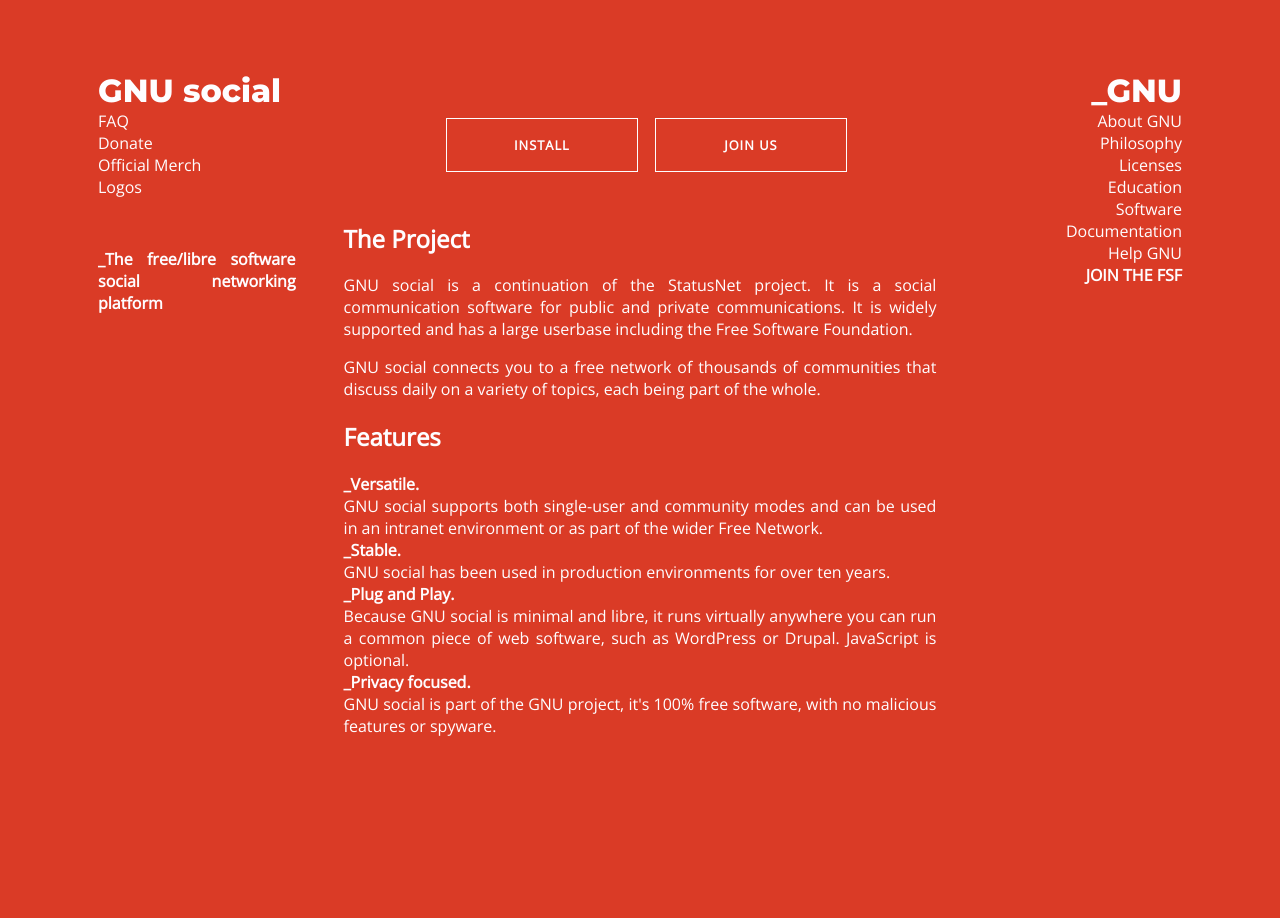
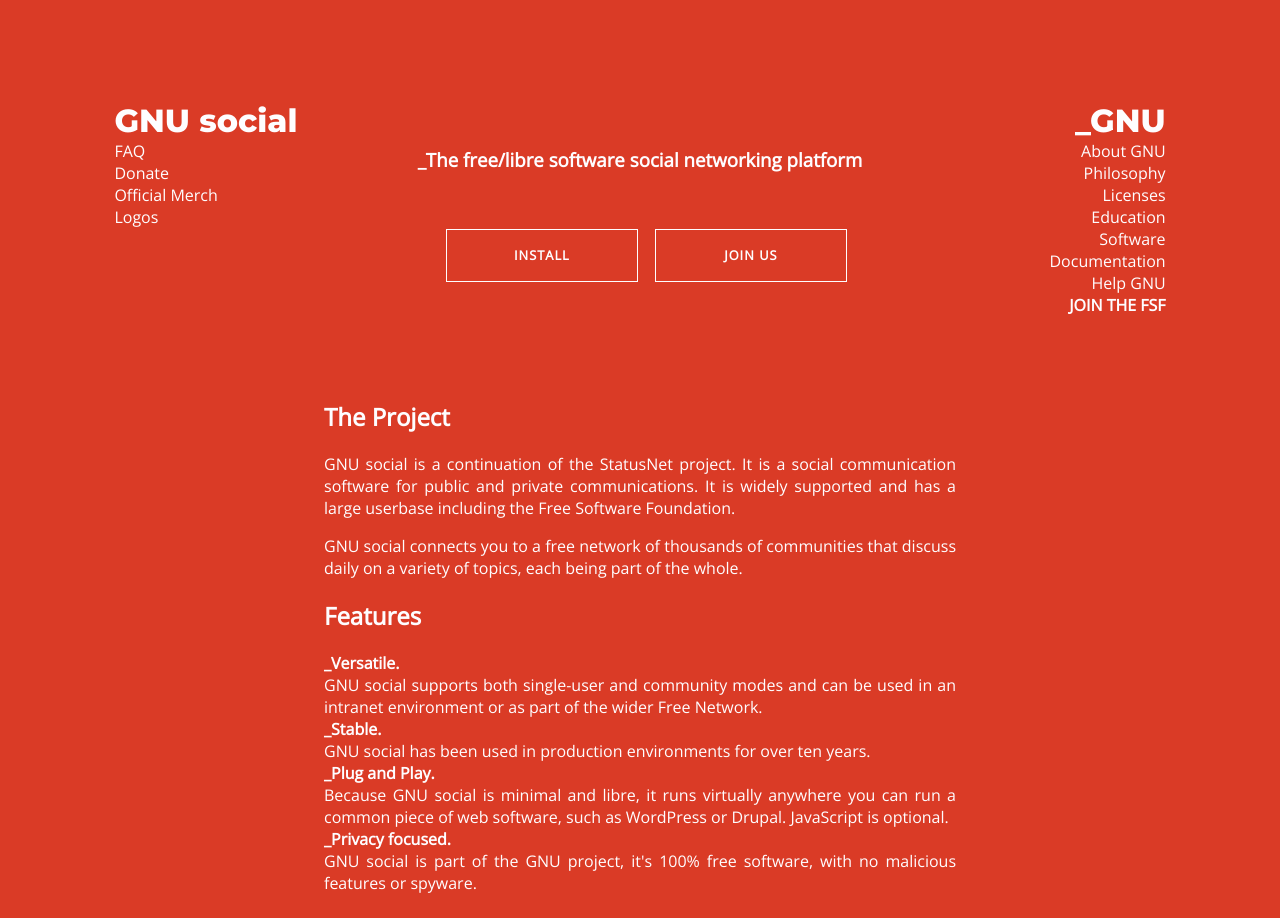
Before and after one commit to rainydaysavings/GNUsocial-v2-landing-page, a Jekyll site: the page built from index.html, in a window 1280 px wide. Built offline with Jekyll 4.4.1, drawn with Linux system fonts in a browser that asks for light colours; Markdown is read by kramdown in place of the engine named in the settings.

Commit message:
New layout.

```diff
--- a/_layouts/default.html
+++ b/_layouts/default.html
@@ -10,7 +10,7 @@
 </head>
 
 <body>
-    <div id="container">
+    <div class="container">
         <div id="left">
             <h1 class="gnus"><a href="{{site.baseurl}}/index.html">GNU social</a></h1>
             <nav class="navs-left">
@@ -21,11 +21,16 @@
                     <li><a href="">Logos</a></li>
                 </ul>
             </nav>
-            <h2 class="sideways">_The <a href="">free/libre</a> software social networking platform</h2>
         </div>
 
-        <div id="center">
-            {{content}}
+        <div class="center">
+            <h3 class="emphasis">_The <a href="">free/libre</a> software social networking platform</h2>
+            <section id="btns" class="aligncenter">
+                <div class="buttons">
+                    <button class="btn-1">INSTALL</button>
+                    <button class="btn-1">JOIN US</button>
+                </div>
+            </section>
         </div>
 
         <div id="right">
@@ -45,5 +50,12 @@
             <div style="clear: both;"></div>
         </div>
     </div>
+
+    <div class="container">
+        <div class="center">
+            {{content}}
+        </div>
+    </div>
+
 </body>
 </html>
--- a/assets/css/common.css
+++ b/assets/css/common.css
@@ -4,12 +4,9 @@ body
 {
     font-family: 'Open Sans', sans-serif;
     color: #fefdff;
-    margin-top: 50px;
-    margin-left: 50px;
-    margin-right: 50px;
-    margin-bottom: 50px;
     text-align: justify;
     background-color:#DA3B26;
+    margin-top: 5em;
 }
 
 h1
@@ -50,7 +47,7 @@ ul
     margin-bottom: 0;
 }
 
-#container
+.container
 {
     display: flex;
     justify-content: center;
@@ -65,30 +62,35 @@ ul
     font-size: 1em;
 }
 
-#center
+.center
 {
-    margin-left: 3em;
-    margin-right: 3em;
-    flex: 0.6; /* Standard syntax */
+    margin-top: 3em;
+    flex: 0.5;
 }
 
 #left
 {
     margin-left: 3em;
-    flex: 0.2; /* Standard syntax */
+    flex: 0.2;
 }
 
 #right
 {
     margin-right: 3em;
-    flex: 0.2; /* Standard syntax */
+    flex: 0.2;
     text-align: right;
+}
+
+.emphasis
+{
+    text-align: center;
 }
 
 /* BUTTON STUFF */
 section
 {
-	padding: 30px 0;
+    padding: 0;
+    margin-top: 0;
 }
 
 .buttons
--- a/index.html
+++ b/index.html
@@ -1,12 +1,6 @@
 ---
 layout: default
 ---
-<section id="btns" class="aligncenter">
-	<div class="buttons">
-		<button class="btn-1">INSTALL</button>
-		<button class="btn-1">JOIN US</button>
-	</div>
-</section>
 
 <h2 class="subtitle">The Project</h2>
 GNU social is a continuation of the StatusNet project.
```
